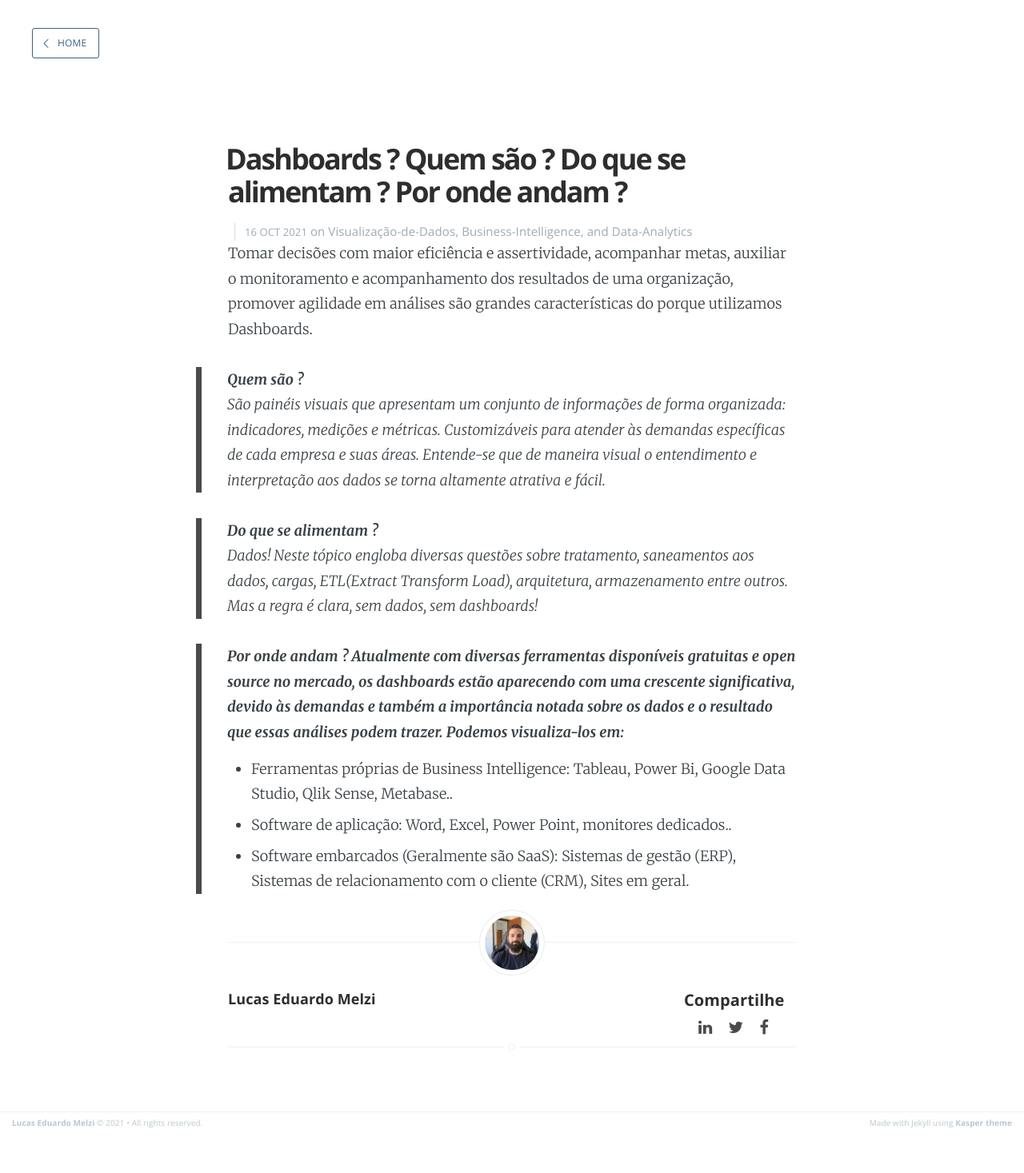
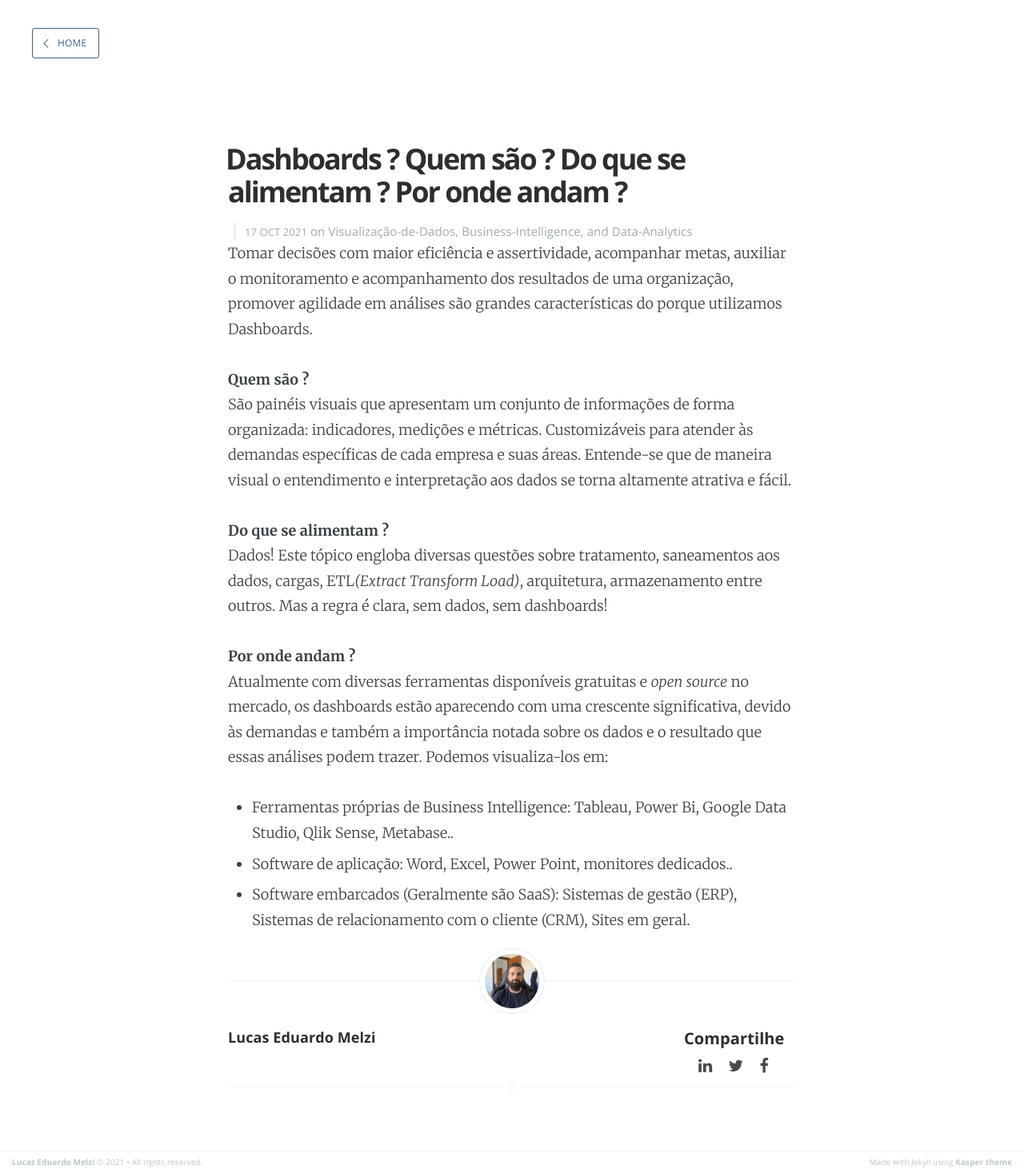
Before and after one commit to melzilucas/melzilucas.github.io, a Jekyll site: the page built from _posts/2021-10-16-DASHBOARDS-Quem-sao-Do-que-se-alimentam-Onde-vivem.markdown, in a window 1280 px wide. Shown: the whole page at 80% size. Built offline with Jekyll 4.4.1, drawn with Linux system fonts in a browser that asks for light colours; before the commit the page ends 1419 px from its top, so only the background shows below that.

Commit message:
ajusted post dashboards

```diff
--- a/_posts/2021-10-16-DASHBOARDS-Quem-são-Do-que-se-alimentam-Onde-vivem.markdown
+++ b/_posts/2021-10-16-DASHBOARDS-Quem-sao-Do-que-se-alimentam-Onde-vivem.markdown
@@ -1,7 +1,7 @@
 ---
 layout: post
 title: Dashboards ? Quem são ? Do que se alimentam ? Por onde andam ?
-date: 2021-10-16 00:00:00
+date: 2021-10-17 01:00:00
 categories: Visualização-de-Dados Business-Intelligence Data-Analytics
 image: "/assets/images/dashboards.png"
 
@@ -10,15 +10,15 @@ image: "/assets/images/dashboards.png"
 Tomar decisões com maior eficiência e assertividade, acompanhar metas, auxiliar o monitoramento e acompanhamento dos resultados de uma organização, promover agilidade em análises são grandes características do porque utilizamos Dashboards.
 
 
->**Quem são ?**<br>
+**Quem são ?**<br>
 São painéis visuais que apresentam um conjunto de informações de forma organizada: indicadores, medições e métricas.
 Customizáveis para atender às demandas específicas de cada empresa e suas áreas.
 Entende-se que de maneira visual o entendimento e interpretação aos dados se torna altamente atrativa e fácil.
 
->**Do que se alimentam ?**<br>
-Dados! Neste tópico engloba diversas questões sobre tratamento, saneamentos aos dados, cargas, ETL*(Extract Transform Load)*, arquitetura, armazenamento entre outros. Mas a regra é clara, sem dados, sem dashboards!
+**Do que se alimentam ?**<br>
+Dados! Este tópico engloba diversas questões sobre tratamento, saneamentos aos dados, cargas, ETL*(Extract Transform Load)*, arquitetura, armazenamento entre outros. Mas a regra é clara, sem dados, sem dashboards!
 
->**Por onde andam ?**<b>
+**Por onde andam ?**<br>
 Atualmente com diversas ferramentas disponíveis gratuitas e *open source* no mercado, os dashboards estão aparecendo com uma crescente significativa, devido às demandas e também a importância notada sobre os dados e o resultado que essas análises podem trazer. Podemos visualiza-los em:
 * Ferramentas próprias de Business Intelligence: Tableau, Power Bi, Google Data Studio, Qlik Sense, Metabase..
 * Software de aplicação: Word, Excel, Power Point, monitores dedicados..
```
